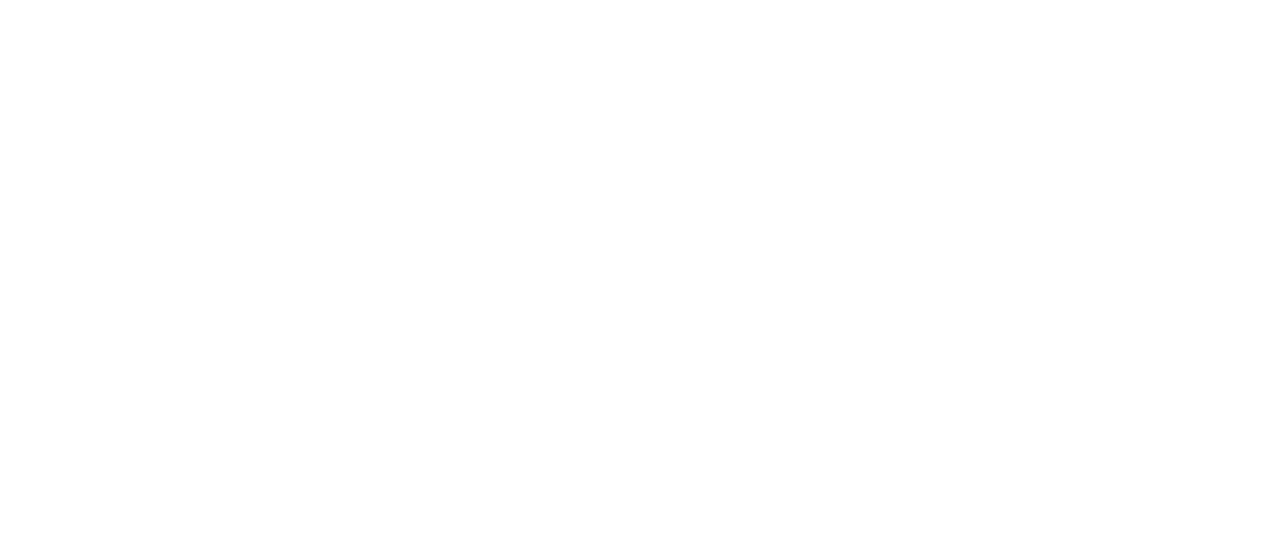
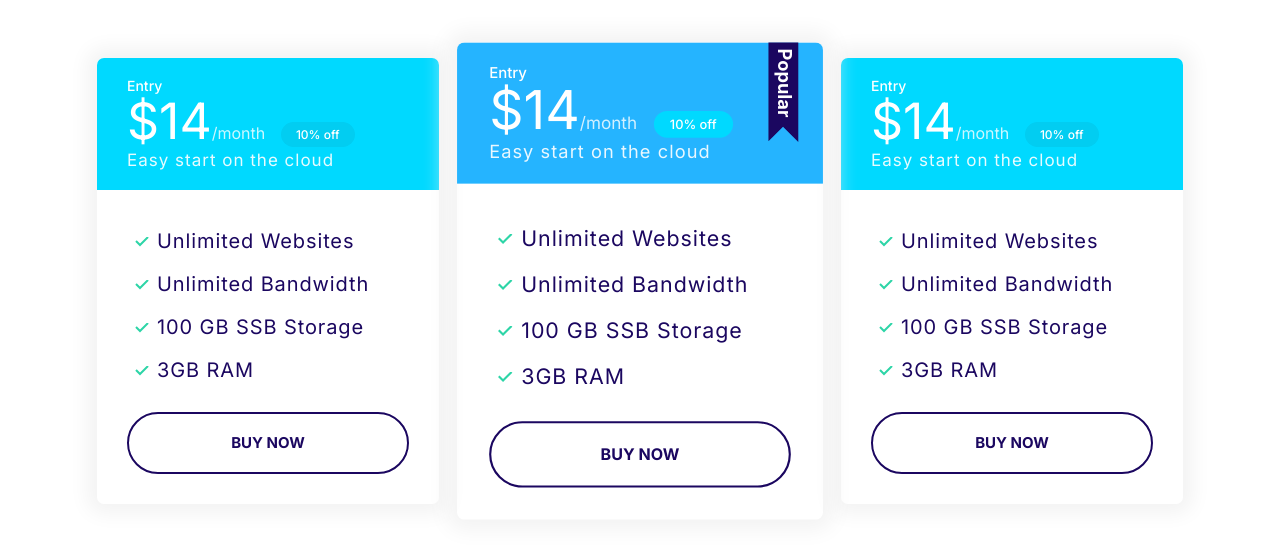
Before and after one commit to mousse90/myfirstsitemoh, a plain HTML site: page index.html in a window 1280 px wide. Drawn offline with Linux system fonts and the light colour scheme.

Commit message:
Define Plans section commit.

```diff
--- a/css/style.css
+++ b/css/style.css
@@ -748,3 +748,52 @@ a {
     margin: auto;
   }
 }
+
+/*Plans display*/
+
+.plans--display {
+  display: flex;
+  flex-direction: column;
+}
+
+.plans--display .plan {
+  margin: 5rem 2.2rem;
+}
+
+.plans--display .card {
+  max-width: 56.4rem;
+  margin: auto;
+}
+
+.plan {
+  transition: transform 0.3s ease-out;
+}
+
+.plan--left:hover {
+  transform: scale(1.05);
+}
+
+.plan--right:hover {
+  transform: scale(1.05);
+}
+
+.plan--middle {
+  transform: scale(1.07);
+}
+
+.plan--middle:hover {
+  transform: scale(1.1);
+}
+
+@media screen and (min-width: 1060px) {
+  .plans--display {
+    display: flex;
+    flex-direction: row;
+    justify-content: center;
+  }
+
+  .plans--display .plan {
+    margin: 5rem 1.5rem;
+    width: 30%;
+  }
+}
--- a/index.html
+++ b/index.html
@@ -13,5 +13,71 @@
     <link rel="stylesheet" href="/css/normalize.css" />
     <link rel="stylesheet" href="/css/style.css" />
   </head>
-  <body></body>
+  <body>
+    <section class="container plans--display">
+      <!--here after the div for the plan-->
+      <div class="plan plan--left">
+        <div class="card card--secondary">
+          <header class="card__header">
+            <h3 class="plan__name">Entry</h3>
+            <span class="plan__price">$14</span
+            ><span class="plan__billing-cycle">/month</span>
+            <span class="badge badge--small badge--secondary">10% off</span>
+            <span class="plan__description">Easy start on the cloud</span>
+          </header>
+          <div class="card__body">
+            <ul class="list list--tick">
+              <li class="list__item">Unlimited Websites</li>
+              <li class="list__item">Unlimited Bandwidth</li>
+              <li class="list__item">100 GB SSB Storage</li>
+              <li class="list__item">3GB RAM</li>
+            </ul>
+            <button class="btn btn-outline btn--block">Buy Now</button>
+          </div>
+        </div>
+      </div>
+      <!--Second plan plan-->
+      <div class="plan plan--popular plan--middle">
+        <div class="card card--primary">
+          <header class="card__header">
+            <h3 class="plan__name">Entry</h3>
+            <span class="plan__price">$14</span
+            ><span class="plan__billing-cycle">/month</span>
+            <span class="badge badge--small badge--secondary">10% off</span>
+            <span class="plan__description">Easy start on the cloud</span>
+          </header>
+          <div class="card__body">
+            <ul class="list list--tick">
+              <li class="list__item">Unlimited Websites</li>
+              <li class="list__item">Unlimited Bandwidth</li>
+              <li class="list__item">100 GB SSB Storage</li>
+              <li class="list__item">3GB RAM</li>
+            </ul>
+            <button class="btn btn-outline btn--block">Buy Now</button>
+          </div>
+        </div>
+      </div>
+      <!--Third plan plan-->
+      <div class="plan plan--right">
+        <div class="card card--secondary">
+          <header class="card__header">
+            <h3 class="plan__name">Entry</h3>
+            <span class="plan__price">$14</span
+            ><span class="plan__billing-cycle">/month</span>
+            <span class="badge badge--small badge--secondary">10% off</span>
+            <span class="plan__description">Easy start on the cloud</span>
+          </header>
+          <div class="card__body">
+            <ul class="list list--tick">
+              <li class="list__item">Unlimited Websites</li>
+              <li class="list__item">Unlimited Bandwidth</li>
+              <li class="list__item">100 GB SSB Storage</li>
+              <li class="list__item">3GB RAM</li>
+            </ul>
+            <button class="btn btn-outline btn--block">Buy Now</button>
+          </div>
+        </div>
+      </div>
+    </section>
+  </body>
 </html>
```
